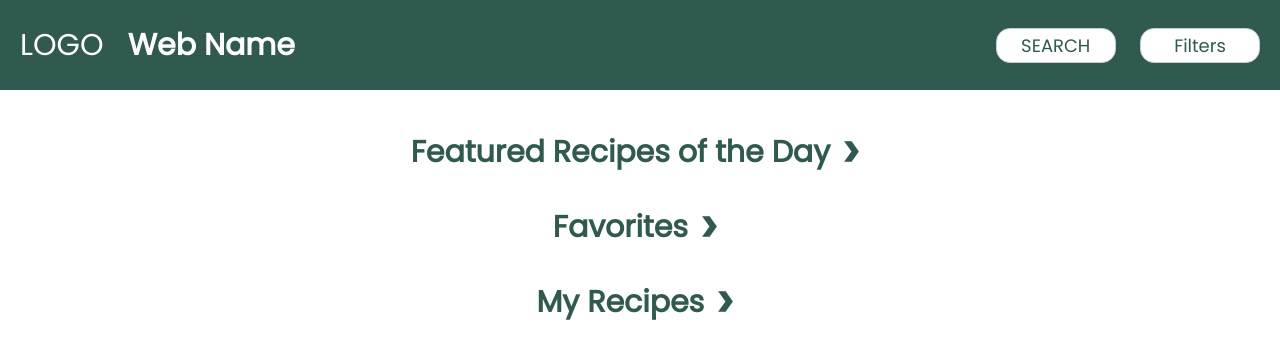
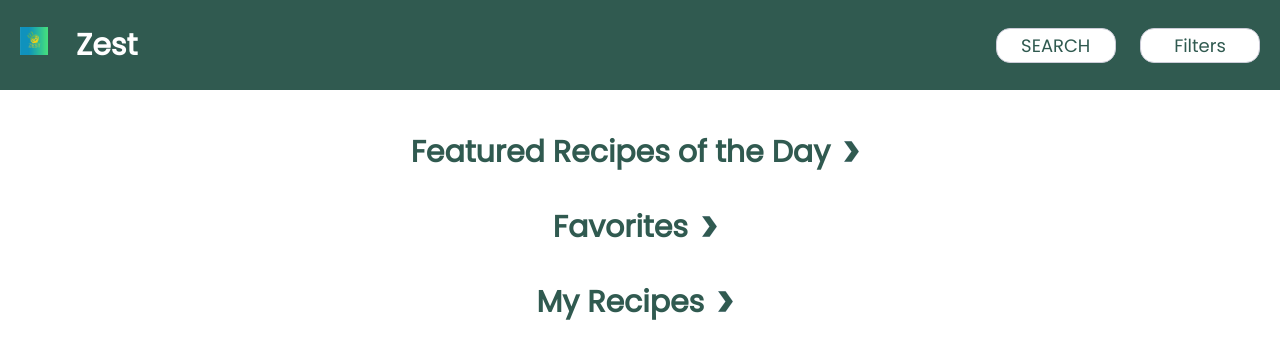
Before and after one commit to cse110-fa21-group16/cse110-fa21-group16, a website with bundled scripts: page source/index.html in a window 1280 px wide. Built offline with nearby package versions, Linux system fonts and the light colour scheme; no server answers.

Commit message:
add logo and name

```diff
--- a/source/index.html
+++ b/source/index.html
@@ -3,12 +3,12 @@
 
 <head>
     <meta charset="utf-8" />
-    <meta name="description" content="Group16 Recipe Demo" />
-    <meta name="keywords" content="Recipe, Demo" />
+    <meta name="description" content="Zest Recipe Manager" />
+    <meta name="keywords" content="Recipe, Manager" />
     <meta name="author" content="Group16" />
     <meta name="viewport" content="width=device-width, initial-scale=1.0" />
-    <title>Group16 Recipe Demo</title>
-    <link href="assets/images/icons/WEBICON.ico" rel="icon" />
+    <title>Zest</title>
+    <link href="assets/images/icons/zest.ico" rel="icon" />
 
     <script src="assets/scripts/Router.js" type="module"></script>
     <script src="assets/components/RecipeCardMy.js" type="module"></script>
@@ -32,8 +32,10 @@
 <body>
     <header class="main-shown" id="main-header">
         <section id="web-info">
-            <a href="index.html">LOGO</a>
-            <h1>Web Name</h1>
+            <a href="index.html">
+                <img class="logo-img" src="assets/images/icons/zest.png" width=28px />
+            </a>
+            <h1>Zest</h1>
         </section>
         <section id="head-buttons">
             <button id="search-button">SEARCH</button>
```
Also changed, not shown: source/assets/images/icons/zest.ico (added), source/assets/images/icons/zest.png (added).
